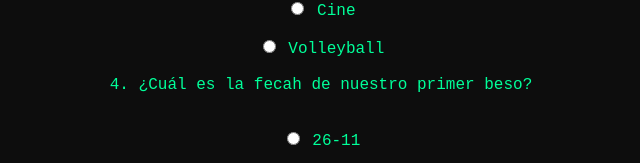
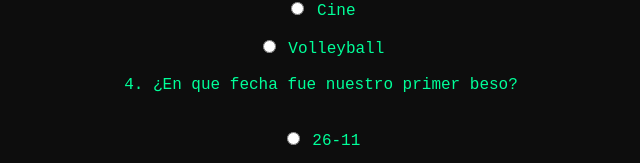
Before and after one commit to ValenCM777/escape-room-amor, a plain HTML site: page sala4.html in a window 1280 px wide. Shown: the part 456-619 px from the top of the page, without its empty margins (319-959 px from the left). Drawn offline with Linux system fonts and the light colour scheme.

Commit message:
Fix typos and update quiz questions in sala4.html

```diff
--- a/sala4.html
+++ b/sala4.html
@@ -21,7 +21,7 @@
       <input type="radio" name="q3" value="cine"> Cine<br>
       <input type="radio" name="q3" value="volley"> Volleyball<br>
 
-      <p>4. ¿Cuál es la fecah de nuestro primer beso?</p>
+      <p>4. ¿En que fecha fue nuestro primer beso?</p>
       <input type="radio" name="q4" value="26-11"> 26-11<br>
       <input type="radio" name="q4" value="23-10"> 23-10<br>
 
```
